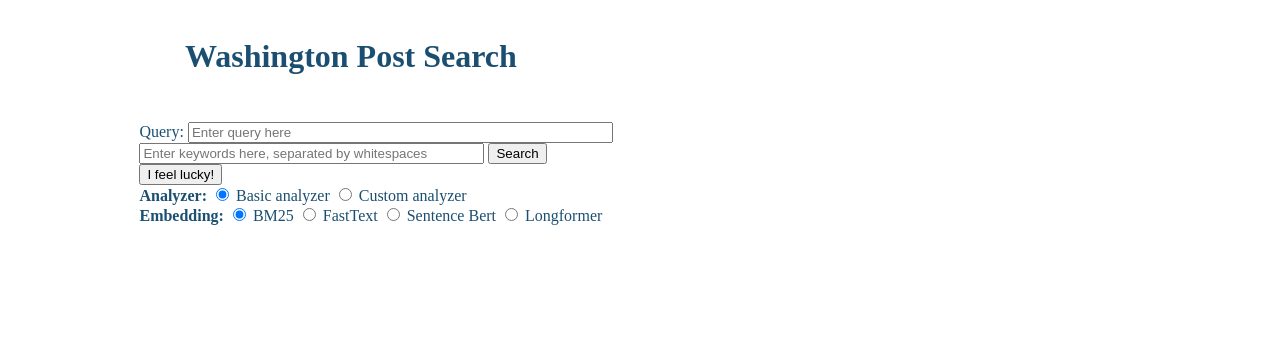
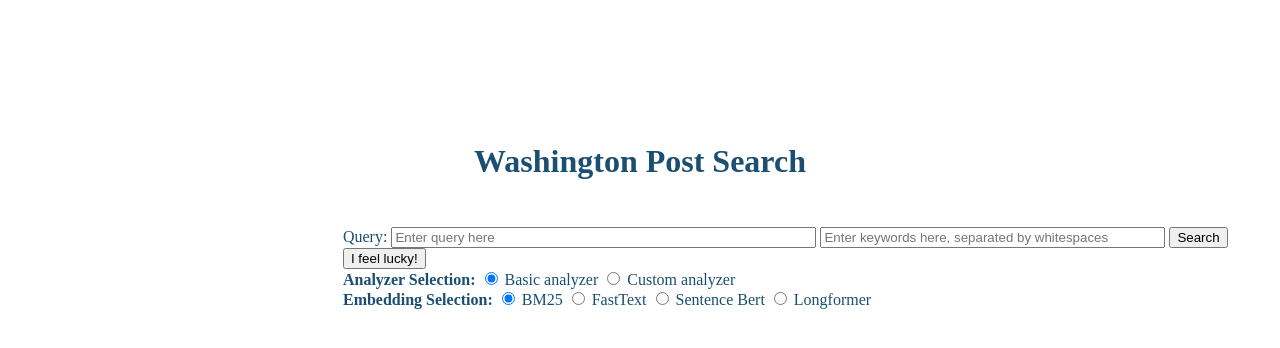
Before and after one commit to Xiaoyu-Lu/ElasticSearch_WAPO, a Flask app: page / in a window 1280 px wide. Shown: the top 348 px of the page. Run offline with Flask 2, Linux system fonts and the light colour scheme; some libraries are stand-ins or nearby versions.

Commit message:
update home page
move down

```diff
--- a/templates/home.html
+++ b/templates/home.html
@@ -16,22 +16,22 @@
 </head>
 <body text="#1B4F72">
 
-<div style="padding: 0.7% 52% 1% 14%;text-align: left;">
+<div style="padding-top:9%;padding-bottom: 1%; text-align: center">
     <h1 style="color:#1B4F72">Washington Post Search</h1>
 </div>
 
 
 <form action="{{ url_for('results') }}" name="search" method="post">
-    <div style="padding-top: 1%; padding-left: 10.4%; padding-right: 52%;text-align:left">
+    <div style="padding-top: 1%; padding-left: 26.5%; text-align:left">
     <label for="query">Query:</label>
     <input type="text" id="query" name="query" size=50 placeholder="Enter query here">
         <input type="text" id="query" name="keywords" size=40 placeholder="Enter keywords here, separated by whitespaces">
     <input type="submit" id="btn_search" value="Search"><button type="button" id="btn_lucky">I feel lucky!</button>
-    <br> <strong> Analyzer: </strong>
+    <br> <strong> Analyzer Selection: </strong>
     <input type="radio" name="options_analyzer" id="option1" value="basic_analyzer"  checked="checked" > Basic analyzer </input>
     <input type="radio" name="options_analyzer" id="option2" value="custom_analyzer" > Custom analyzer </input>
 
-    <br> <strong> Embedding: </strong>
+    <br> <strong> Embedding Selection: </strong>
     <input type="radio" name="options_embed" id="option1" value="bm25"  checked="checked" > BM25 </input>
     <input type="radio" name="options_embed" id="option2" value="ft_vector" > FastText </input>
     <input type="radio" name="options_embed" id="option3" value="sbert_vector" > Sentence Bert </input>
```
